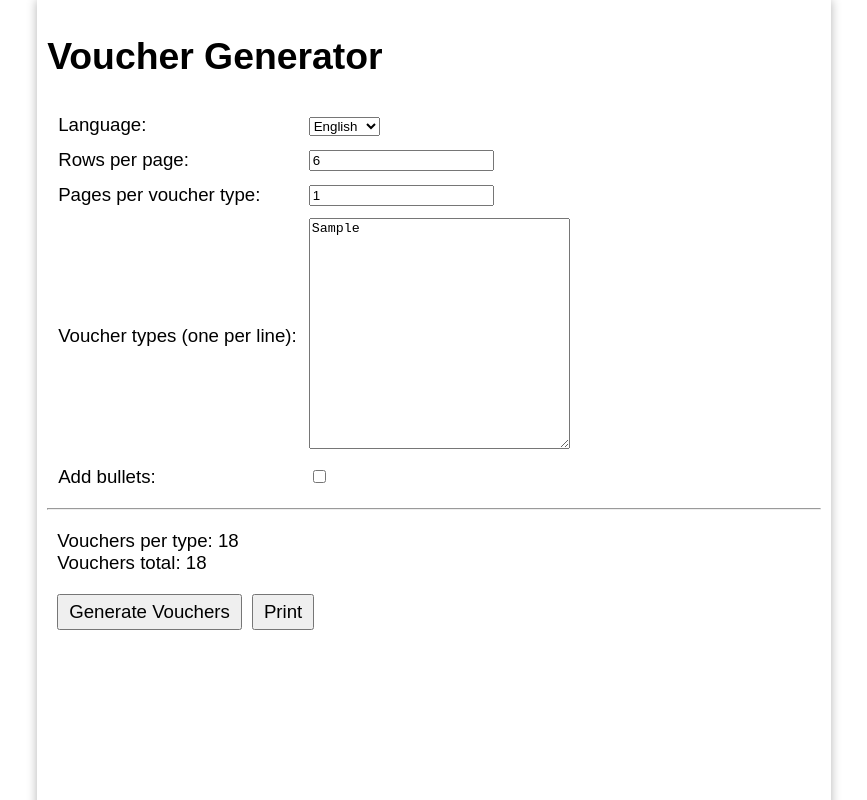
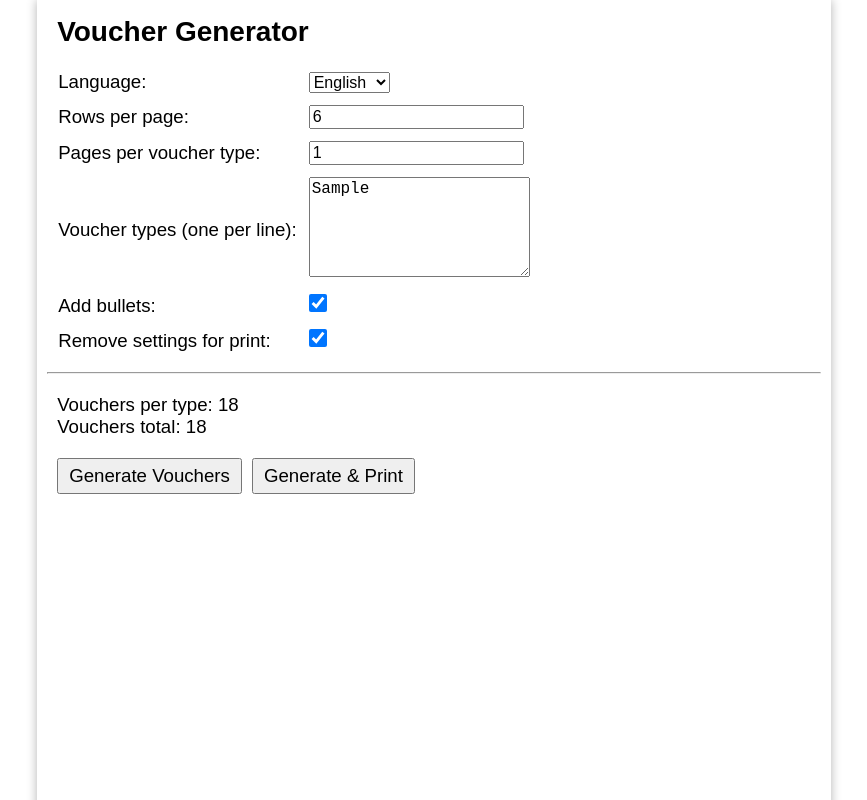
Before and after one commit to Sv443/VoucherGen, a plain HTML site: page index.html in a window 1280 px wide. Both pictures are taken after typing "Sample" into the empty fields and a click on the button "Generate Vouchers". Shown: the top 800 px of the page, without its empty margins (206-1073 px from the left). Drawn offline with Linux system fonts and the light colour scheme.

Commit message:
feat: minor ux improvements

```diff
--- a/index.css
+++ b/index.css
@@ -18,17 +18,6 @@ body {
     box-sizing: border-box;
 }
 
-.page {
-    page-break-after: always;
-    break-after: page;
-}
-
-.page {
-    width: 210mm;
-    height: 297mm;
-    box-sizing: border-box;
-}
-
 @media screen {
     .page {
         margin: auto;
@@ -44,15 +33,54 @@ body {
 
 
 
-#form-page, #statsContainer {
+.page {
+    page-break-after: always;
+    break-after: page;
+}
+
+.page {
+    width: 210mm;
+    height: 297mm;
+    box-sizing: border-box;
+}
+
+
+
+textarea {
+    min-width: 100px;
+    max-width: 400px;
+    min-height: 100px;
+    max-height: 450px;
+}
+
+input[type="text"],
+input[type="number"],
+select,
+textarea {
+    font-size: 12pt;
+}
+
+input[type="checkbox"] {
+    margin: 0;
+    width: 18px;
+    height: 18px;
+}
+
+
+
+h1, h2, h3, h4, h5, h6 {
+    margin: 6px 10px 12px 10px;
+}
+
+#form-page, #stats-container {
     padding: 10px;
 }
 
-#settingsTable {
+#settings-table {
     border-spacing: 10px;
 }
 
-#buttonsContainer {
+#buttons-container {
     display: flex;
     gap: 10px;
     margin: 10px;
@@ -77,19 +105,21 @@ button {
     align-items: center;
     text-align: center;
     border: 1px solid #000;
-    padding: 7.5mm;
+    padding: 5mm;
     width: 80mm;
     height: 50mm;
 }
 
 .voucher-image {
-    padding: 5mm;
+    padding: 2mm;
     max-width: 100%;
     max-height: 100%;
     object-fit: contain;
 }
 
 .voucher-text {
+    padding-top: 2mm;
     font-size: 18pt;
     font-weight: bold;
+    text-wrap: balance;
 }
--- a/index.html
+++ b/index.html
@@ -4,6 +4,7 @@
 <head>
     <meta charset="UTF-8">
     <title class="tr" data-key="page.title">Voucher Generator</title>
+
     <link rel="stylesheet" href="./index.css">
     <script src="./tr.js" defer></script>
     <script src="./index.js" defer></script>
@@ -12,9 +13,9 @@
 <body>
     <div class="container">
         <div id="form-page" class="page">
-            <h1 class="tr" data-key="page.title"></h1>
+            <h2 class="tr" data-key="page.title"></h2>
             <div id="form-container">
-                <table id="settingsTable">
+                <table id="settings-table">
                     <tr>
                         <td>
                             <label for="language" class="tr" data-key="settings.language"></label>
@@ -44,7 +45,7 @@
                             <label for="voucherType" class="tr" data-key="settings.voucher_types"></label>
                         </td>
                         <td>
-                            <textarea id="voucherType" rows="15" cols="30"></textarea>
+                            <textarea id="voucherType"></textarea>
                         </td>
                     </tr>
                     <tr>
@@ -52,21 +53,30 @@
                             <label for="addBullets" class="tr" data-key="settings.add_bullets"></label>
                         </td>
                         <td>
-                            <input id="addBullets" type="checkbox" />
+                            <input id="addBullets" type="checkbox" checked />
+                        </td>
+                    </tr>
+                    <tr>
+                        <td>
+                            <label for="removeSettingsForPrint" class="tr"
+                                data-key="settings.remove_settings_for_print"></label>
+                        </td>
+                        <td>
+                            <input id="removeSettingsForPrint" type="checkbox" checked />
                         </td>
                     </tr>
                 </table>
 
                 <hr />
 
-                <div id="statsContainer">
+                <div id="stats-container">
                     <div id="vouchersPerType"></div>
                     <div id="vouchersTotal"></div>
                 </div>
 
-                <div id="buttonsContainer">
-                    <button id="generateBtn" class="tr" data-key="btn.generate">Wertmarken generieren</button>
-                    <button id="printBtn" class="tr" data-key="btn.print">Drucken</button>
+                <div id="buttons-container">
+                    <button id="generateBtn" class="tr" data-key="btn.generate"></button>
+                    <button id="printBtn" class="tr" data-key="btn.generate_and_print"></button>
                 </div>
             </div>
         </div>
--- a/index.js
+++ b/index.js
@@ -10,17 +10,19 @@ function onLoad() {
 
     const printBtn = document.querySelector("#printBtn");
     printBtn.addEventListener("click", () => {
-        if(!isGenerated)
-            return alert(tr("alert.generate_vouchers_first"));
+        generateVouchers();
 
-        if(confirm(tr("alert.print_confirm"))) {
+        setTimeout(() => {
+            if(getSettings().removeSettingsForPrint) {
+                if(!confirm(tr("alert.print_confirm")))
+                    return;
                 document.querySelector("#form-page")?.remove();
+            }
+
             window.print();
-        }
+        }, 50);
     });
 }
-
-const vouchersPerRow = 3;
 
 function renderType(settings, type) {
     return settings.addBullets
@@ -28,21 +30,15 @@ function renderType(settings, type) {
         : type;
 }
 
-function generateVouchers() {
-    // #region clear output:
-
-    const outputCont = document.querySelector("#output");
-    outputCont.innerHTML = "";
-
-    // #region read settings:
-
 const formSettingsCfg = [
     ["numRows", (el) => Number(el.value)],
     ["numPages", (el) => Number(el.value)],
+    ["voucherType", (el) => el.value.split("\n").map(s => s.trim()).filter(s => s.length > 0)],
     ["addBullets", (el) => el.checked],
-        ["voucherType", (el) => el.value.split("\n").map(s => s.trim()).filter(s => s.length > 0)],
+    ["removeSettingsForPrint", (el) => el.checked],
 ];
 
+function getSettings() {
     const settings = {};
     for(const [id, parse] of formSettingsCfg) {
         const el = document.getElementById(id);
@@ -54,6 +50,26 @@ function generateVouchers() {
     }
 
     console.log("Settings:", settings);
+
+    return settings;
+}
+
+const vouchersPerRow = 3;
+
+function generateVouchers() {
+    // #region clear output:
+
+    const outputCont = document.querySelector("#output");
+    outputCont.innerHTML = "";
+
+    // #region read settings:
+
+    const settings = getSettings();
+
+    if(settings.voucherType.length === 0) {
+        alert(tr("alert.provide_voucher_types"));
+        return;
+    }
 
     // #region stats
 
--- a/tr.js
+++ b/tr.js
@@ -3,30 +3,32 @@
 /** Translation strings. */
 const trans = {
     en: {
+        "alert.print_confirm": "To print, the settings will be removed.\nTo regenerate the vouchers, please reload the page (key: F5).\n\nContinue?",
+        "alert.provide_voucher_types": "Please provide at least one voucher type.",
+        "btn.generate_and_print": "Generate & Print",
+        "btn.generate": "Generate Vouchers",
         "meta.lang_name": "English",
-        "alert.generate_vouchers_first": "Please generate vouchers first.",
-        "alert.print_confirm": "To print, the settings will be removed.\nTo regenerate the vouchers, please reload the page (key: F5).\n\nContinue?",
-        "btn.generate": "Generate Vouchers",
-        "btn.print": "Print",
         "page.title": "Voucher Generator",
         "settings.add_bullets": "Add bullets:",
         "settings.language": "Language:",
         "settings.pages_per_voucher_type": "Pages per voucher type:",
+        "settings.remove_settings_for_print": "Remove settings for print:",
         "settings.rows_per_page": "Rows per page:",
         "settings.voucher_types": "Voucher types (one per line):",
         "stats.vouchers_per_type": "Vouchers per type:",
         "stats.vouchers_total": "Vouchers total:",
     },
     de: {
+        "alert.print_confirm": "Zum Drucken werden die Einstellungen entfernt.\nZum erneuten Generieren der Wertmarken bitte die Seite neu laden (Taste: F5).\n\nFortfahren?",
+        "alert.provide_voucher_types": "Bitte mindestens einen Wertmarken-Typ angeben.",
+        "btn.generate_and_print": "Generieren & Drucken",
+        "btn.generate": "Wertmarken generieren",
         "meta.lang_name": "Deutsch",
-        "alert.generate_vouchers_first": "Bitte zuerst Wertmarken generieren.",
-        "alert.print_confirm": "Zum Drucken werden die Einstellungen entfernt.\nZum erneuten Generieren der Wertmarken bitte die Seite neu laden (Taste: F5).\n\nFortfahren?",
-        "btn.generate": "Wertmarken generieren",
-        "btn.print": "Drucken",
         "page.title": "Wertmarken-Generator",
         "settings.add_bullets": "Mit Aufzählungszeichen:",
         "settings.language": "Sprache:",
         "settings.pages_per_voucher_type": "Seiten je Wertmarken-Typ:",
+        "settings.remove_settings_for_print": "Einstellungen zum Drucken entfernen:",
         "settings.rows_per_page": "Zeilen je Seite:",
         "settings.voucher_types": "Wertmarken-Typen (einer pro Zeile):",
         "stats.vouchers_per_type": "Wertmarken pro Typ:",
```
Lines whose indentation alone changed are shown as unchanged.
